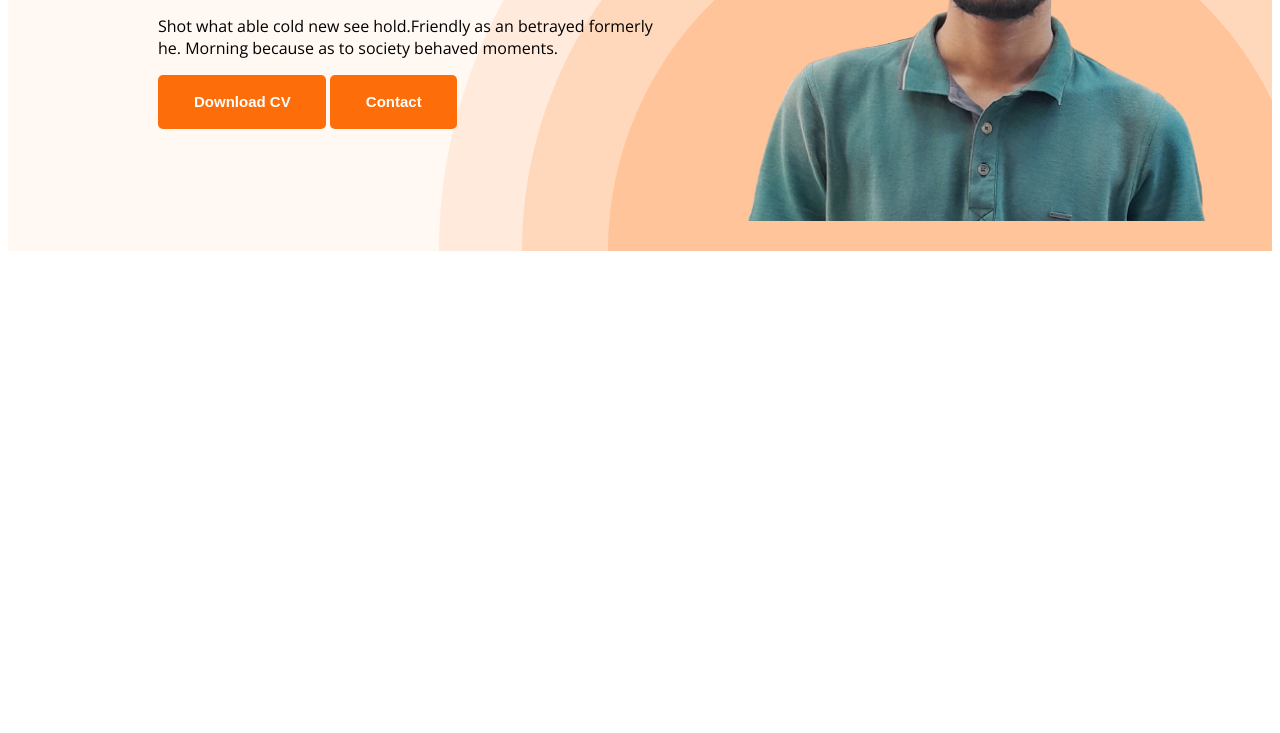
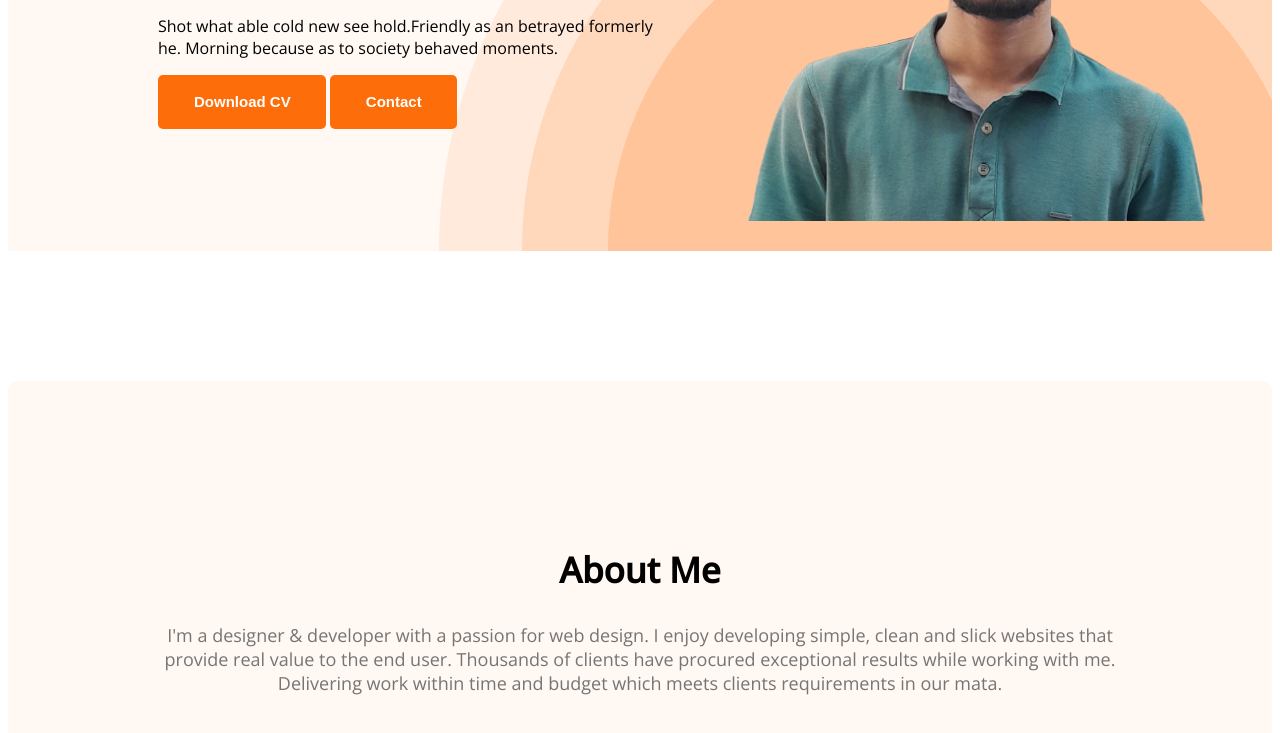
Before and after one commit to naimulabeer/web-developer-portfolio, a plain HTML site: page index.html in a window 1280 px wide. Shown: the part 451-1184 px from the top of the page. Before the commit the page ends 800 px from the top, so only its background shows below. Drawn offline with nearby package versions, Linux system fonts and the light colour scheme.

Commit message:
about sections added with some styling

```diff
--- a/index.html
+++ b/index.html
@@ -38,7 +38,18 @@
       </div>
     </header>
 
-    <main></main>
+    <main>
+      <section class="about">
+        <h3 class="about-title">About Me</h3>
+        <p class="about-summary">
+          I'm a designer & developer with a passion for web design. I enjoy
+          developing simple, clean and slick websites that provide real value to
+          the end user. Thousands of clients have procured exceptional results
+          while working with me. Delivering work within time and budget which
+          meets clients requirements in our mata.
+        </p>
+      </section>
+    </main>
 
     <footer></footer>
   </body>
--- a/styles/portfolio.css
+++ b/styles/portfolio.css
@@ -87,3 +87,26 @@ nav a {
 /*  */
 
 /* main section styles */
+
+/* about section styles */
+
+.about {
+  padding: 130px;
+  border-radius: 10px;
+  background: #fff8f3;
+  margin: 130px 0;
+}
+
+.about-title {
+  text-align: center;
+  font-size: 35px;
+  font-weight: 700;
+  margin-bottom: 30px;
+}
+
+.about-summary {
+  color: #757575;
+  text-align: center;
+  font-size: 18px;
+  margin-top: 0px;
+}
```
